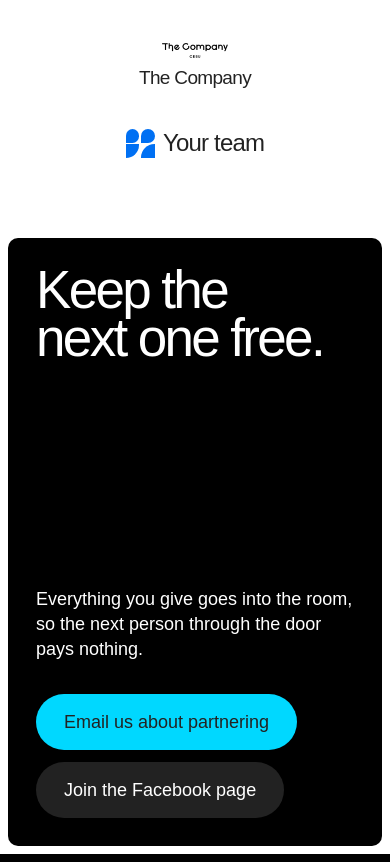
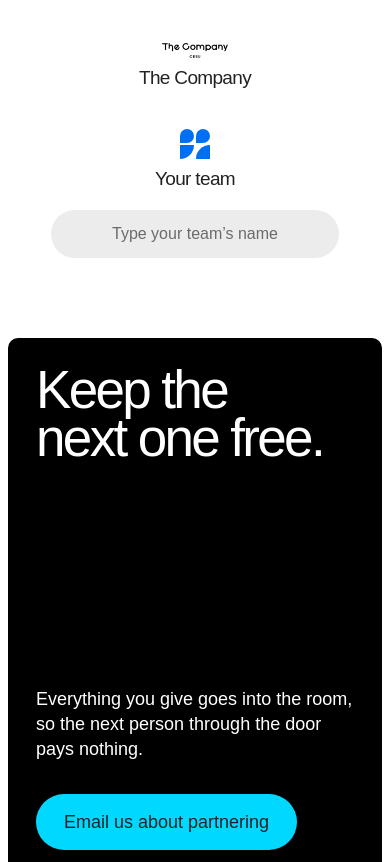
Before and after one commit to jacobbalane/react-cebu, a Next.js app: page /partners in a window 390 px wide. Shown: the part 5681-6543 px from the top of the page. Built offline with nearby package versions, Linux system fonts and the light colour scheme; a web font is replaced by a local one.

Commit message:
feat(partners): let visitors type their team's name
A box under "Your team" at the end of the friends list renames it, reshapes its mark and fills in the offer sentence. It shows one azure edge when focused. On phones the entry sits like the names above it, mark over name.

```diff
--- a/src/components/partners/offer.tsx
+++ b/src/components/partners/offer.tsx
@@ -24,8 +24,8 @@ type Offer = {
 const OfferContext = createContext<Offer | null>(null);
 
 /**
- * The offer a visitor builds as they read: the ways they pick and their team's name. The name stays
- * "Your team" while the form is off the page, as the form is the only place to type it.
+ * The offer a visitor builds as they read: the ways they pick and their team's name, typed into the
+ * box under "Your team" at the end of the friends list.
  */
 export function OfferProvider({ children }: { children: React.ReactNode }) {
   const [team, setTeam] = useState("");
@@ -80,13 +80,34 @@ export function TeamMark({ team, className }: { team: string; className: string
   );
 }
 
-/** Takes the empty place at the end of the list of friends, under the visitor's own name. */
+/**
+ * Takes the empty place at the end of the list of friends, under the visitor's own name, with a box to
+ * type it in. The mark reshapes as they type, and the offer's sentence uses the name too. On phones it
+ * sits like the names above it, its mark over its name.
+ */
 export function YourTeam() {
-  const { team } = useOffer();
+  const { team, setTeam } = useOffer();
   return (
-    <p className="m-0 flex items-center justify-center gap-[0.35em] text-[clamp(1.5rem,2.4vw,2.125rem)] leading-[1.1] tracking-[-0.035em] text-ink">
-      <TeamMark team={team} className="size-[1.2em] text-azure" />
-      <span>{teamName(team)}</span>
-    </p>
+    <div className="flex flex-col items-center gap-5">
+      <p className="m-0 flex items-center justify-center gap-[0.35em] text-[clamp(1.5rem,2.4vw,2.125rem)] leading-[1.1] tracking-[-0.035em] text-ink max-sm:flex-col max-sm:gap-2.5 max-sm:text-center max-sm:text-[1.1875rem]">
+        <TeamMark team={team} className="size-[1.2em] text-azure max-sm:size-[1.875rem]" />
+        <span className="max-w-full break-words">{teamName(team)}</span>
+      </p>
+      <label className="w-full max-w-[18rem]">
+        <span className="sr-only">Your team’s name</span>
+        {/* Focus shows as its own azure edge, in place of the site's cyan ring, so there's one outline, not two. The
+            ring is set outside Tailwind's layers, so only an inline style takes it off. */}
+        <input
+          type="text"
+          value={team}
+          onChange={(event) => setTeam(event.target.value)}
+          maxLength={40}
+          autoComplete="organization"
+          style={{ outline: "none" }}
+          placeholder="Type your team’s name"
+          className="h-12 w-full rounded-full bg-fog px-5 text-center text-base text-ink transition-colors duration-200 placeholder:text-muted hover:bg-[#e2e2e2] focus:bg-white focus:shadow-[inset_0_0_0_1.5px_var(--color-azure)]"
+        />
+      </label>
+    </div>
   );
 }
```
